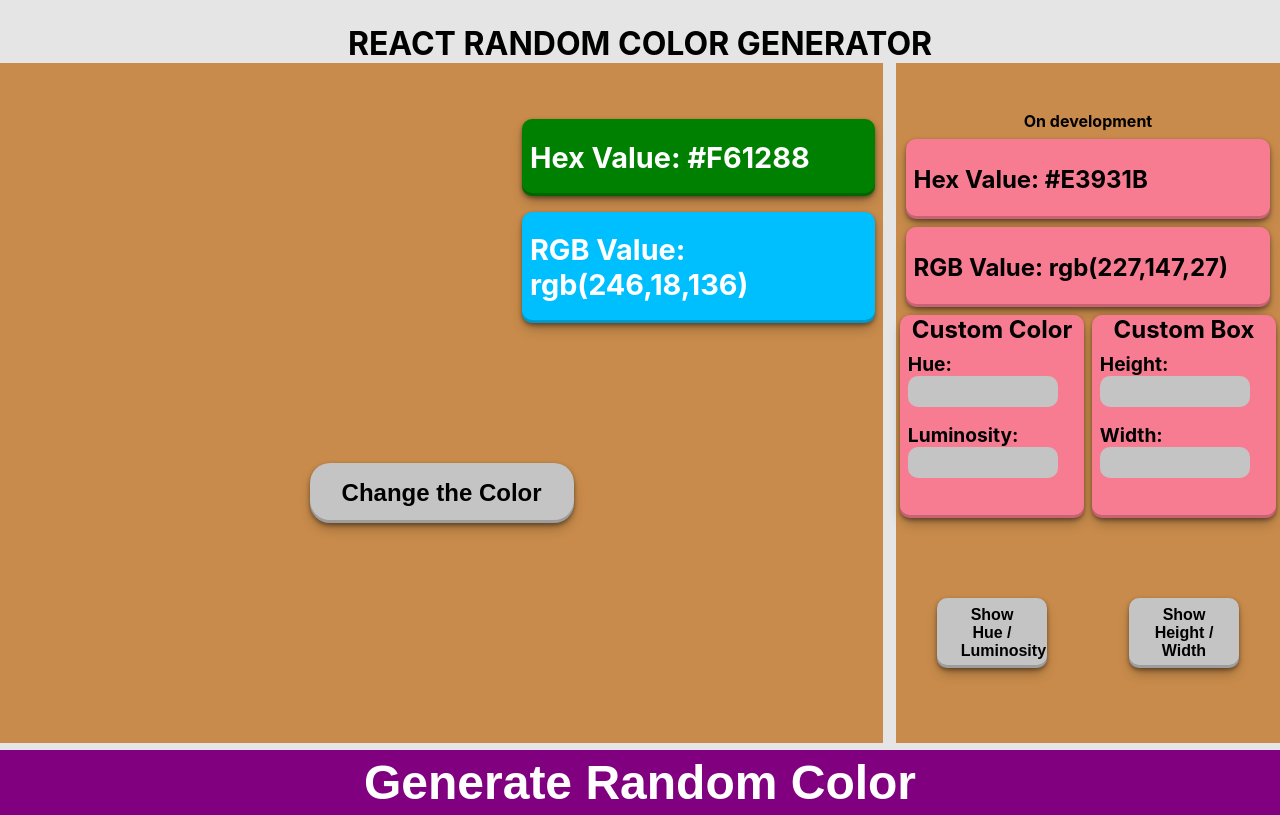
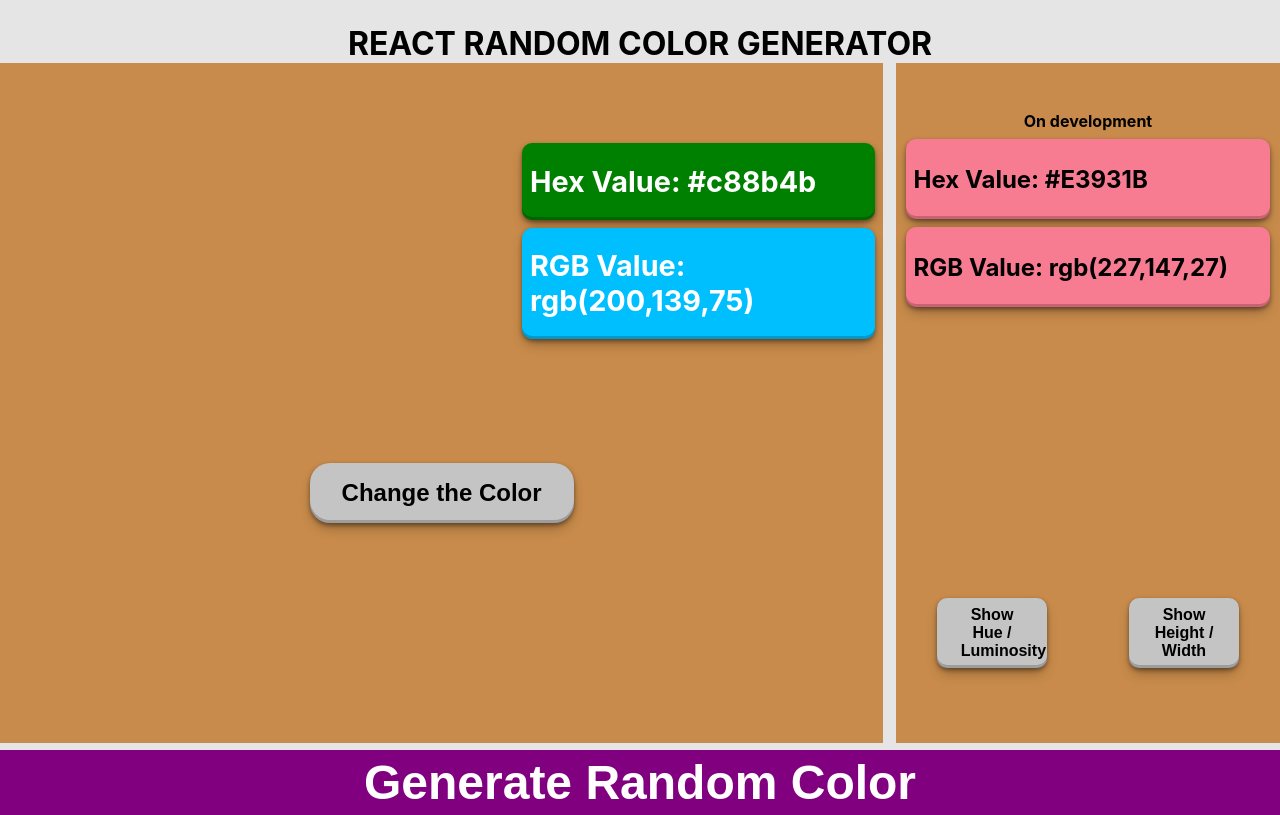
Before and after one commit to Eprince-hub/react-random-color-generator2, a React (Create React App) app: page / in a window 1280 px wide. Built offline with nearby package versions, Linux system fonts and the light colour scheme.

Commit message:
changed the function call for the color generator function

```diff
--- a/src/App.css
+++ b/src/App.css
@@ -66,7 +66,7 @@
   text-align: left;
   position: absolute;
   right: 0.5rem;
-  top: 2.5rem;
+  top: 4.5rem;
 }
 
 .leftColorBox h3:first-of-type {
@@ -80,7 +80,7 @@
 .leftColorBox h3 {
   color: #ffffff;
   font-size: 1.8rem;
-  margin: 1rem 0;
+  margin: 0.5rem 0;
   padding: 1.3rem 0.5rem;
   border-radius: 10px;
   box-shadow: rgba(0, 0, 0, 0.4) 0px 2px 4px,
@@ -102,7 +102,9 @@
   transition: all 0.3s ease-in-out;
 }
 
-.leftColorBox button:hover {
+.leftColorBox button:hover,
+.customColorButton:hover,
+.customBoxButton:hover {
   background: #c88b4b;
 }
 
@@ -199,6 +201,7 @@
   border-radius: 10px;
   box-shadow: rgba(0, 0, 0, 0.4) 0px 2px 4px,
     rgba(0, 0, 0, 0.3) 0px 7px 13px -3px, rgba(0, 0, 0, 0.2) 0px -3px 0px inset;
+  transition: all 0.3s ease-in-out;
 }
 
 /* Media query started here */
--- a/src/App.js
+++ b/src/App.js
@@ -1,9 +1,11 @@
 import './App.css';
-import LeftColorBox from './Components/LeftColorBox';
-import RightColorBox from './Components/RightColorBox';
+import { useState } from 'react';
+import LeftColorBox from './components/LeftColorBox';
+import RightColorBox from './components/RightColorBox';
 
 function App() {
   // state here
+  const [showBox, setShowBox] = useState('none');
   return (
     <div className="App">
       {/* Render all my Components here */}
@@ -11,7 +13,7 @@
       <h1>REACT RANDOM COLOR GENERATOR</h1>
 
       <div className="colorBoxes">
-        <LeftColorBox />
+        <LeftColorBox style={{ display: showBox }} />
         <RightColorBox />
       </div>
 
--- a/src/Components/CustomBox.js
+++ b/src/Components/CustomBox.js
@@ -1,9 +1,14 @@
-import React from 'react';
+import React, { useState } from 'react';
 
 function CustomBox() {
+  // declaring state variable
+  const [displayBox, setSetdisplayBox] = useState(0);
+  const [hideDisplayBox, setHideDisplayBox] = useState(true);
+
+  // jsx starts
   return (
     <div className="customBoxWrapper">
-      <div className="customBox">
+      <div className="customBox" style={{ opacity: displayBox }}>
         <h2>Custom Box</h2>
         <div className="heightWrap">
           <label htmlFor="height">Height:</label>
@@ -15,7 +20,16 @@
         </div>
       </div>
 
-      <button className="customBoxButton">Show Height / Width</button>
+      <button
+        className="customBoxButton"
+        // onClick={() => setSetdisplayBox((previousState) => !previousState)}
+        onClick={() => {
+          hideDisplayBox === true ? setSetdisplayBox(1) : setSetdisplayBox(0);
+          setHideDisplayBox((previousState) => !previousState);
+        }}
+      >
+        Show Height / Width
+      </button>
     </div>
   );
 }
--- a/src/Components/CustomColor.js
+++ b/src/Components/CustomColor.js
@@ -1,9 +1,13 @@
-import React from 'react';
+import React, { useState } from 'react';
 
 function CustomColor() {
+  const [displayColorBox, setDisplayColorBox] = useState(0);
+
+  const [hideColorBox, setHideColorBox] = useState(true);
+
   return (
     <div className="customColorWrapper">
-      <div className="customColor">
+      <div className="customColor" style={{ opacity: displayColorBox }}>
         <h2>Custom Color</h2>
 
         <div className="heuWrap">
@@ -17,7 +21,15 @@
         </div>
       </div>
 
-      <button className="customColorButton">Show Hue / Luminosity</button>
+      <button
+        className="customColorButton"
+        onClick={() => {
+          hideColorBox === true ? setDisplayColorBox(1) : setDisplayColorBox(0);
+          setHideColorBox((previousState) => !previousState);
+        }}
+      >
+        Show Hue / Luminosity
+      </button>
     </div>
   );
 }
--- a/src/Components/LeftColorBox.js
+++ b/src/Components/LeftColorBox.js
@@ -1,6 +1,15 @@
 import React, { useState } from 'react';
 
 function LeftColorBox() {
+  // declaring the state variables that will change values according to their names!
+  const [backgroundColor, setBackgroundColor] = useState('#c88b4b');
+
+  const [hexColorValue, setHexColorValue] = useState('#c88b4b');
+
+  const [rgbColorValue, setRgbColorValue] = useState('200,139,75');
+
+  // This function will generate a random Hex color code
+  // and it is called when the button is clicked!
   function generateRandomHex() {
     const colorValues = [
       1,
@@ -27,12 +36,9 @@
 
     return colorHex;
   }
-  const hexValue = generateRandomHex();
 
-  // Trying to convert the returned hexColor code to RGB!
-
-  const rgbColor = hexValue;
-  const newValue = rgbColor.slice(1);
+  // This function will be called when the button is clicked
+  // and would convert the generated Hex color code to an RGB
 
   function convertToRGB(changeHexValue) {
     const regex = /.{1,2}/g;
@@ -45,19 +51,26 @@
     return rgbArrayValue;
   }
 
-  // convertToRGB(newValue);
-  const rgbValue = convertToRGB(newValue);
-
-  const [backgroundColor, setBackgroundColor] = useState('#c88b4b');
   return (
     <div className="leftColorBox" style={{ backgroundColor: backgroundColor }}>
       <div className="leftBoxColorValues">
-        <h3>{`Hex Value: ${hexValue}`}</h3>
-        <h3>{`RGB Value: rgb(${rgbValue})`}</h3>
+        <h3>{`Hex Value: ${hexColorValue}`}</h3>
+        <h3>{`RGB Value: rgb(${rgbColorValue})`}</h3>
       </div>
       <button
         onClick={() => {
-          setBackgroundColor(hexValue);
+          const retunedHexColorValue = generateRandomHex();
+
+          // This slices off the # from the hex color code
+          // and send the remaining value to the function that converts it to the RGB
+          // color code and sets it to the RGB state variable!
+          setRgbColorValue(convertToRGB(retunedHexColorValue.slice(1)));
+
+          // setting the HexColor state variable
+          setHexColorValue(retunedHexColorValue);
+
+          // setting the background color state variable
+          setBackgroundColor(retunedHexColorValue);
         }}
       >
         Change the Color
```
